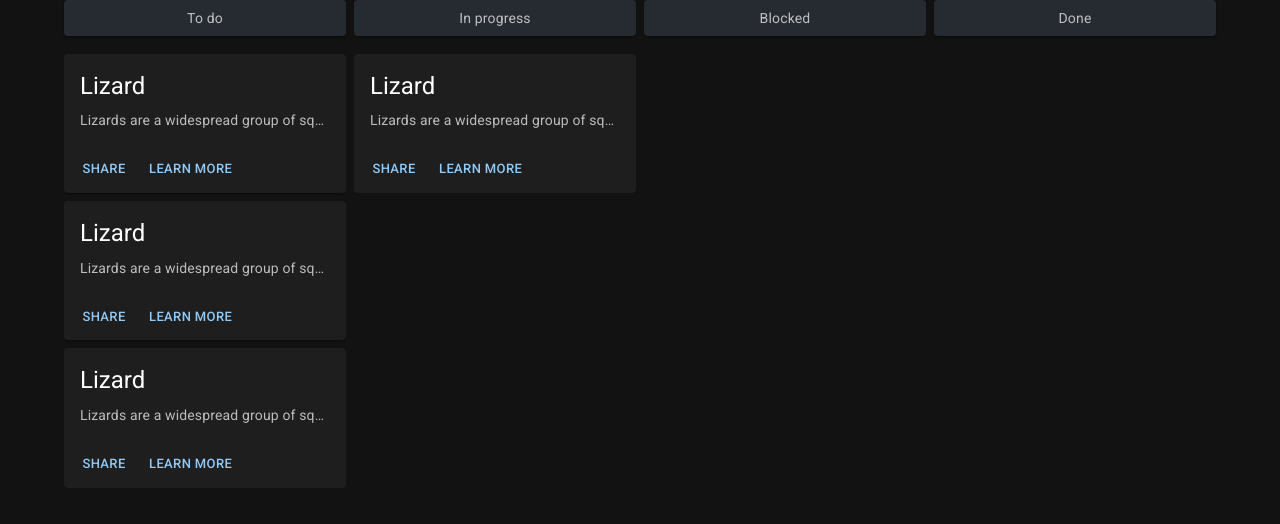
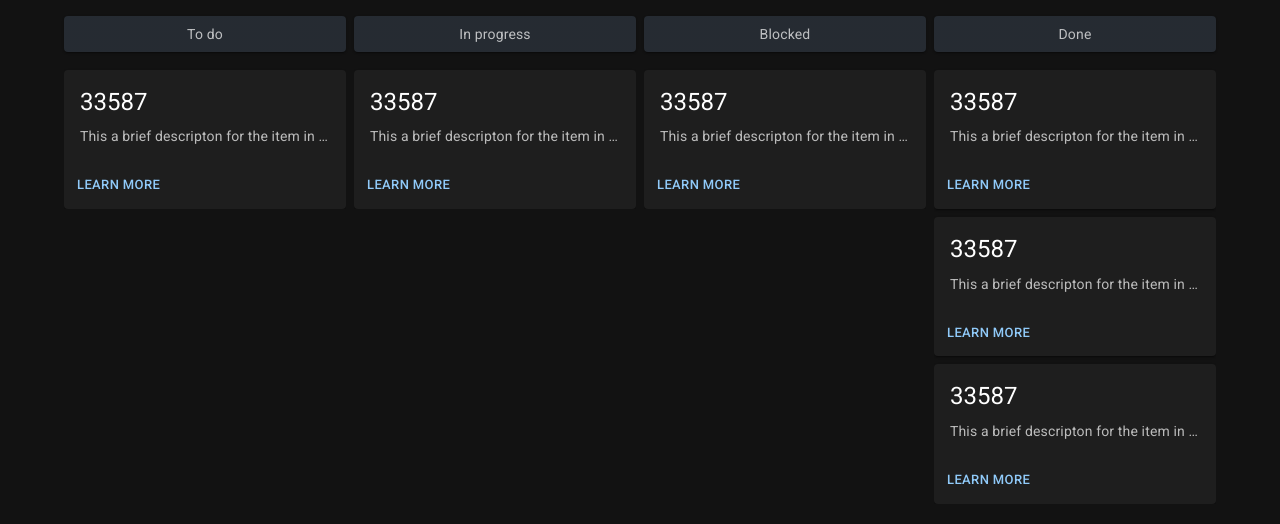
Before and after one commit to CauaS/Dashboard, a React (Create React App) app: page / in a window 1280 px wide. Shown: the top 524 px of the page. Built offline with nearby package versions, Linux system fonts and the light colour scheme.

Commit message:
chore: some simple changes on content od components Dashboard and TaskCard

```diff
--- a/src/components/dashboard/Dashboard.tsx
+++ b/src/components/dashboard/Dashboard.tsx
@@ -32,42 +32,34 @@ export default function Dashboard() {
   }
 
   return (
-    <Box sx={{ flexGrow: 1 }}>
+    <Box sx={{ flexGrow: 1, marginTop: 2 }}>
       <Grid container spacing={1}>
         <Grid item xs={3}>
           <Title>To do</Title>
-          <Box
-            style={{
-              ...style
-            }}
-            sx={{
-              ...sxScrollbar
-            }}
-          >
+          <Box style={style} sx={sxScrollbar}>
+            <TaskCard />
+          </Box>
+        </Grid>
+        <Grid item xs={3}>
+          <Title>In progress</Title>
+          <Box style={style} sx={sxScrollbar}>
+            <TaskCard />
+          </Box>
+        </Grid>
+        <Grid item xs={3}>
+          <Title>Blocked</Title>
+          <Box style={style} sx={sxScrollbar}>
+            <TaskCard />
+          </Box>
+        </Grid>
+        <Grid item xs={3}>
+          <Title>Done</Title>
+          <Box style={style} sx={sxScrollbar}>
             <TaskCard />
             <TaskCard />
             <TaskCard />
           </Box>
         </Grid>
-        <Grid item xs={3}>
-          <Title>In progress</Title>
-          <Box
-            style={{
-              ...style
-            }}
-            sx={{
-              ...sxScrollbar
-            }}
-          >
-            <TaskCard />
-          </Box>
-        </Grid>
-        <Grid item xs={3}>
-          <Title>Blocked</Title>
-        </Grid>
-        <Grid item xs={3}>
-          <Title>Done</Title>
-        </Grid>
       </Grid>
     </Box>
   )
--- a/src/components/taskCard/TaskCard.tsx
+++ b/src/components/taskCard/TaskCard.tsx
@@ -9,14 +9,13 @@ export default function TaskCard() {
     <Card sx={{ marginTop: 1 }}>
       <CardContent data-testid="card-content">
         <Typography gutterBottom variant="h5" component="div">
-          Lizard
+          33587
         </Typography>
         <Typography variant="body2" color="text.secondary" noWrap>
-          Lizards are a widespread group of squamate reptiles, with over 6,000.
+          This a brief descripton for the item in this collumn
         </Typography>
       </CardContent>
       <CardActions>
-        <Button size="small">Share</Button>
         <Button size="small">Learn More</Button>
       </CardActions>
     </Card>
```
